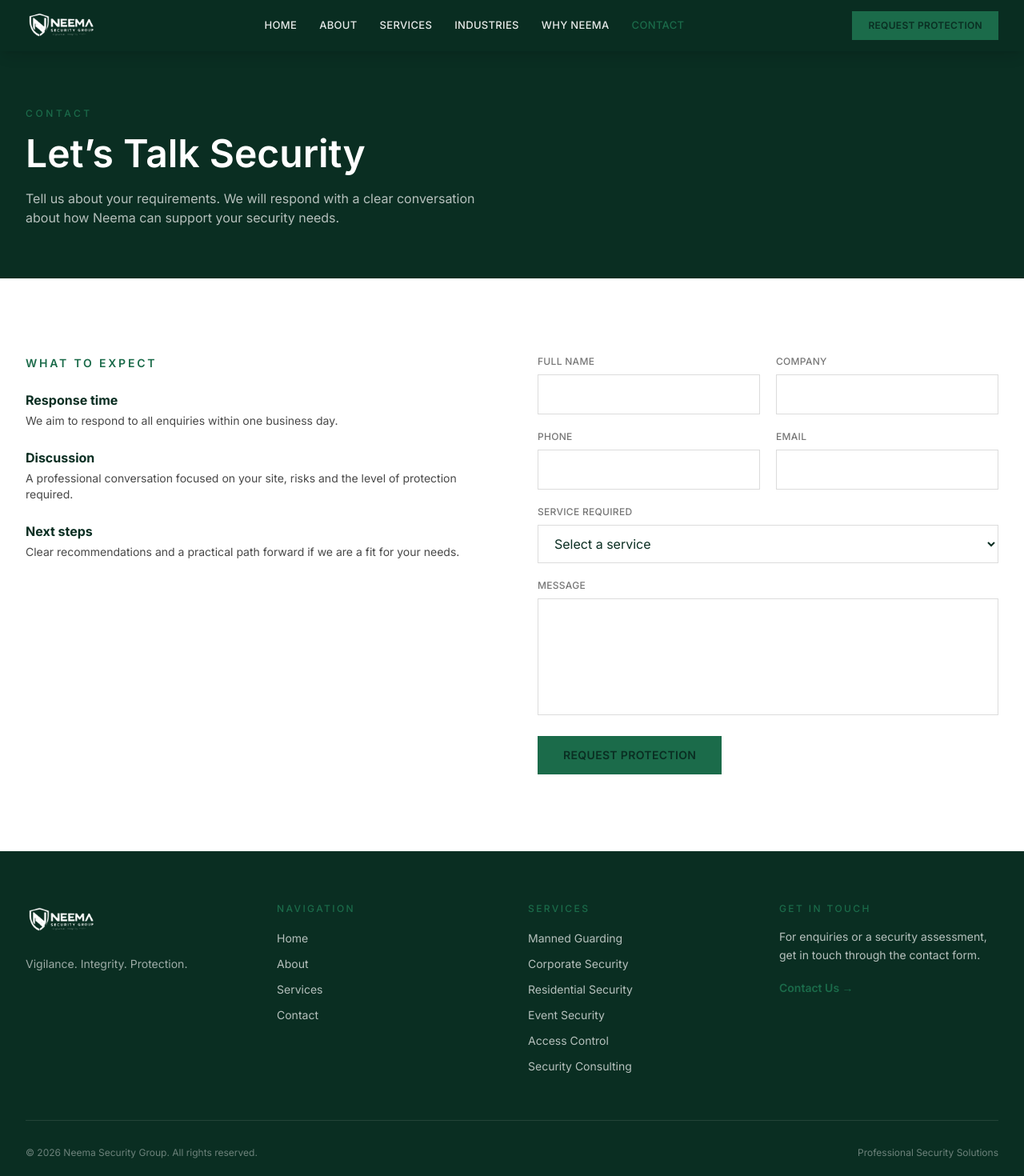
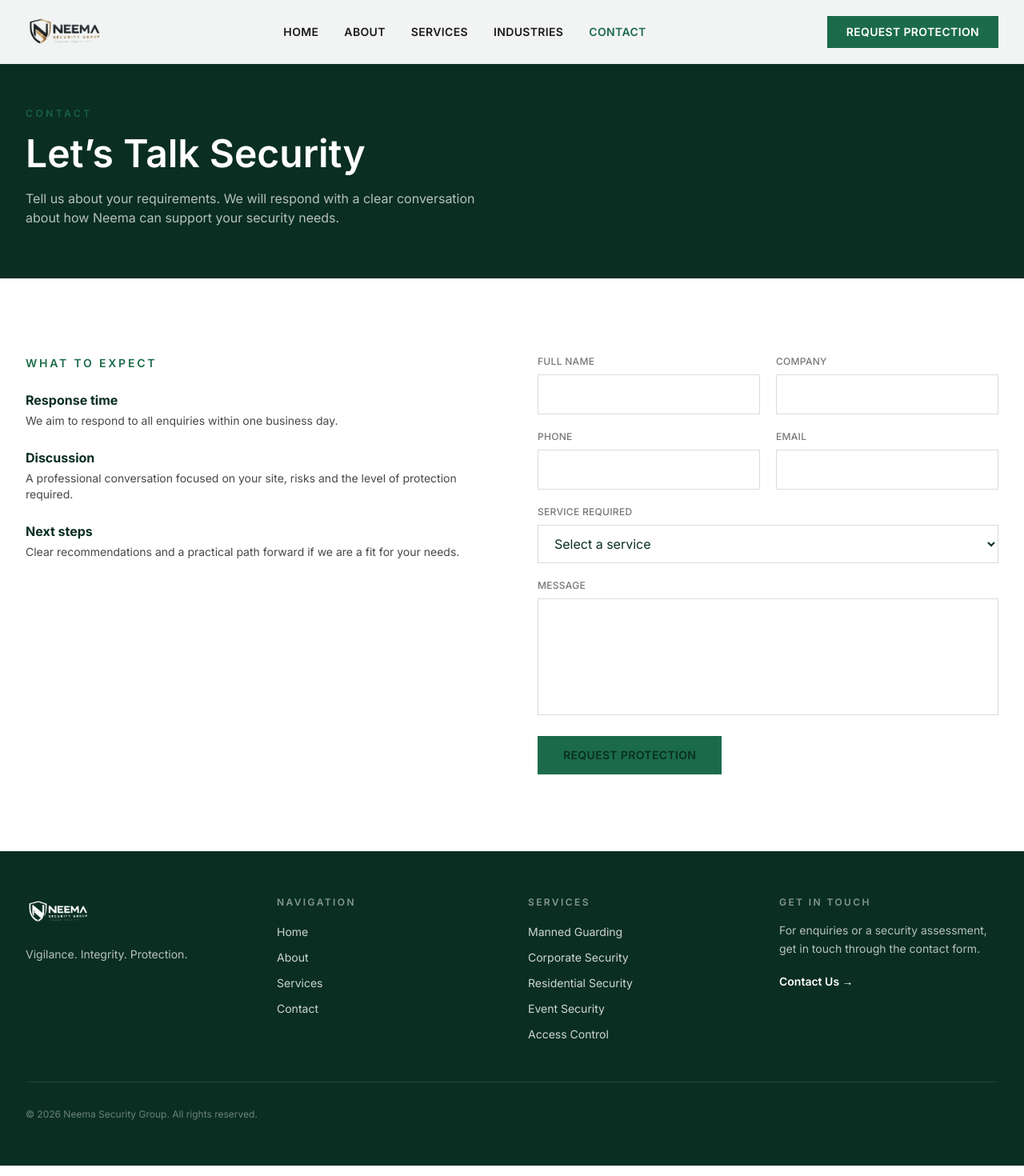
Before and after one commit to Levy254885/neema-security-group, a Next.js app: page /contact in a window 1280 px wide. Shown: the top 1470 px of the page at 80% size. Built offline with nearby package versions, Linux system fonts and the light colour scheme.

Commit message:
feat: SGA-style white navbar, green services, CTA and footer

```diff
--- a/src/components/Footer.tsx
+++ b/src/components/Footer.tsx
@@ -13,26 +13,26 @@ const navLinks = [
 
 export default function Footer() {
   return (
-    <footer className="bg-dark-navy text-white">
-      <div className="max-w-7xl mx-auto px-4 sm:px-6 lg:px-8 py-16">
+    <footer className="bg-green-deep text-white">
+      <div className="max-w-7xl mx-auto px-4 sm:px-6 lg:px-8 py-14">
         <div className="grid grid-cols-1 md:grid-cols-2 lg:grid-cols-4 gap-10">
-          <div className="lg:col-span-1">
+          <div>
             <Link href="/" className="inline-block mb-4">
               <Image
                 src={LOGO}
                 alt="Neema Security Group"
-                width={180}
-                height={56}
-                className="h-11 w-auto brightness-0 invert"
+                width={160}
+                height={50}
+                className="h-10 w-auto brightness-0 invert"
               />
             </Link>
-            <p className="text-sm text-white/60 leading-relaxed">
+            <p className="text-sm text-white/70 leading-relaxed">
               Vigilance. Integrity. Protection.
             </p>
           </div>
 
           <div>
-            <h3 className="text-xs tracking-[0.2em] text-gold uppercase font-medium mb-4">
+            <h3 className="text-xs tracking-[0.2em] text-white/50 uppercase font-semibold mb-4">
               Navigation
             </h3>
             <ul className="space-y-2">
@@ -40,7 +40,7 @@ export default function Footer() {
                 <li key={link.href}>
                   <Link
                     href={link.href}
-                    className="text-sm text-white/70 hover:text-gold transition-colors"
+                    className="text-sm text-white/80 hover:text-white transition-colors"
                   >
                     {link.label}
                   </Link>
@@ -50,15 +50,15 @@ export default function Footer() {
           </div>
 
           <div>
-            <h3 className="text-xs tracking-[0.2em] text-gold uppercase font-medium mb-4">
+            <h3 className="text-xs tracking-[0.2em] text-white/50 uppercase font-semibold mb-4">
               Services
             </h3>
             <ul className="space-y-2">
-              {services.map((s) => (
+              {services.slice(0, 5).map((s) => (
                 <li key={s.slug}>
                   <Link
                     href={`/services/${s.slug}`}
-                    className="text-sm text-white/70 hover:text-gold transition-colors"
+                    className="text-sm text-white/80 hover:text-white transition-colors"
                   >
                     {s.title}
                   </Link>
@@ -68,7 +68,7 @@ export default function Footer() {
           </div>
 
           <div>
-            <h3 className="text-xs tracking-[0.2em] text-gold uppercase font-medium mb-4">
+            <h3 className="text-xs tracking-[0.2em] text-white/50 uppercase font-semibold mb-4">
               Get in Touch
             </h3>
             <p className="text-sm text-white/70 leading-relaxed mb-4">
@@ -77,19 +77,16 @@ export default function Footer() {
             </p>
             <Link
               href="/contact"
-              className="inline-flex text-sm font-semibold text-gold hover:text-light-gold transition-colors"
+              className="inline-flex text-sm font-semibold text-white hover:underline"
             >
               Contact Us →
             </Link>
           </div>
         </div>
 
-        <div className="mt-14 pt-8 border-t border-white/10 flex flex-col sm:flex-row justify-between items-center gap-4">
+        <div className="mt-12 pt-8 border-t border-white/10 flex flex-col sm:flex-row justify-between items-center gap-3">
           <p className="text-xs text-white/40">
             © 2026 Neema Security Group. All rights reserved.
-          </p>
-          <p className="text-xs text-white/40">
-            Professional Security Solutions
           </p>
         </div>
       </div>
--- a/src/components/Navbar.tsx
+++ b/src/components/Navbar.tsx
@@ -15,7 +15,6 @@ const navLinks = [
   { href: "/about", label: "About" },
   { href: "/services", label: "Services" },
   { href: "/#industries", label: "Industries" },
-  { href: "/#why-neema", label: "Why Neema" },
   { href: "/contact", label: "Contact" },
 ];
 
@@ -23,12 +22,11 @@ export default function Navbar() {
   const [scrolled, setScrolled] = useState(false);
   const [mobileOpen, setMobileOpen] = useState(false);
   const pathname = usePathname();
-  const isHome = pathname === "/";
 
   useEffect(() => {
-    const handleScroll = () => setScrolled(window.scrollY > 40);
-    window.addEventListener("scroll", handleScroll, { passive: true });
-    return () => window.removeEventListener("scroll", handleScroll);
+    const onScroll = () => setScrolled(window.scrollY > 20);
+    window.addEventListener("scroll", onScroll, { passive: true });
+    return () => window.removeEventListener("scroll", onScroll);
   }, []);
 
   useEffect(() => {
@@ -38,20 +36,16 @@ export default function Navbar() {
     };
   }, [mobileOpen]);
 
-  useEffect(() => {
-    setMobileOpen(false);
-  }, [pathname]);
-
-  const solid = scrolled || !isHome;
+  useEffect(() => setMobileOpen(false), [pathname]);
 
   return (
     <>
       <header
         className={cn(
-          "fixed top-0 left-0 right-0 z-50 transition-all duration-500",
-          solid
-            ? "bg-dark-navy/95 backdrop-blur-md shadow-lg py-2.5"
-            : "bg-transparent py-4"
+          "fixed top-0 left-0 right-0 z-50 transition-all duration-300",
+          scrolled || mobileOpen
+            ? "bg-white shadow-md py-3"
+            : "bg-white/95 py-4"
         )}
       >
         <div className="max-w-7xl mx-auto px-4 sm:px-6 lg:px-8 flex items-center justify-between">
@@ -61,19 +55,21 @@ export default function Navbar() {
               alt="Neema Security Group"
               width={200}
               height={64}
-              className="h-9 sm:h-11 w-auto brightness-0 invert"
+              className="h-10 sm:h-12 w-auto"
               priority
             />
           </Link>
 
-          <nav className="hidden lg:flex items-center gap-7">
+          <nav className="hidden lg:flex items-center gap-8">
             {navLinks.map((link) => (
               <Link
                 key={link.href}
                 href={link.href}
                 className={cn(
-                  "text-[13px] font-medium tracking-wide uppercase transition-colors hover:text-gold",
-                  pathname === link.href ? "text-gold" : "text-white/90"
+                  "text-sm font-semibold tracking-wide uppercase transition-colors",
+                  pathname === link.href
+                    ? "text-green"
+                    : "text-charcoal hover:text-green"
                 )}
               >
                 {link.label}
@@ -84,7 +80,7 @@ export default function Navbar() {
           <div className="hidden lg:block">
             <Link
               href="/contact"
-              className="inline-flex items-center px-5 py-2.5 bg-gold text-dark-navy text-xs font-semibold tracking-wide uppercase hover:bg-light-gold transition-colors duration-300"
+              className="inline-flex items-center px-6 py-2.5 bg-green text-white text-sm font-semibold tracking-wide uppercase hover:bg-green-dark transition-colors"
             >
               Request Protection
             </Link>
@@ -92,10 +88,10 @@ export default function Navbar() {
 
           <button
             onClick={() => setMobileOpen(!mobileOpen)}
-            className="lg:hidden p-2 text-white"
+            className="lg:hidden p-2 text-charcoal"
             aria-label={mobileOpen ? "Close menu" : "Open menu"}
           >
-            {mobileOpen ? <X size={24} /> : <Menu size={24} />}
+            {mobileOpen ? <X size={26} /> : <Menu size={26} />}
           </button>
         </div>
       </header>
@@ -103,51 +99,40 @@ export default function Navbar() {
       <AnimatePresence>
         {mobileOpen && (
           <motion.div
-            initial={{ opacity: 0 }}
-            animate={{ opacity: 1 }}
-            exit={{ opacity: 0 }}
-            transition={{ duration: 0.25 }}
-            className="fixed inset-0 z-40 bg-dark-navy lg:hidden"
+            initial={{ opacity: 0, y: -8 }}
+            animate={{ opacity: 1, y: 0 }}
+            exit={{ opacity: 0, y: -8 }}
+            transition={{ duration: 0.2 }}
+            className="fixed inset-0 z-40 bg-white lg:hidden pt-20"
           >
-            <div className="flex flex-col h-full pt-24 px-6">
-              <nav className="flex flex-col gap-6">
+            <nav className="flex flex-col px-6 gap-1">
               {navLinks.map((link, i) => (
                 <motion.div
                   key={link.href}
-                    initial={{ opacity: 0, x: -16 }}
+                  initial={{ opacity: 0, x: -12 }}
                   animate={{ opacity: 1, x: 0 }}
-                    transition={{ delay: 0.05 + i * 0.05 }}
+                  transition={{ delay: 0.04 * i }}
                 >
                   <Link
                     href={link.href}
                     onClick={() => setMobileOpen(false)}
                     className={cn(
-                        "text-2xl font-medium transition-colors",
-                        pathname === link.href
-                          ? "text-gold"
-                          : "text-white hover:text-gold"
+                      "block py-4 text-xl font-semibold border-b border-black/5",
+                      pathname === link.href ? "text-green" : "text-charcoal"
                     )}
                   >
                     {link.label}
                   </Link>
                 </motion.div>
               ))}
-              </nav>
-              <motion.div
-                initial={{ opacity: 0, y: 16 }}
-                animate={{ opacity: 1, y: 0 }}
-                transition={{ delay: 0.35 }}
-                className="mt-12"
-              >
               <Link
                 href="/contact"
                 onClick={() => setMobileOpen(false)}
-                  className="inline-flex items-center px-6 py-3.5 bg-gold text-dark-navy text-sm font-semibold tracking-wide uppercase"
+                className="mt-8 inline-flex justify-center items-center px-6 py-3.5 bg-green text-white text-sm font-semibold tracking-wide uppercase"
               >
                 Request Protection
               </Link>
-              </motion.div>
-            </div>
+            </nav>
           </motion.div>
         )}
       </AnimatePresence>
--- a/src/components/sections/CTA.tsx
+++ b/src/components/sections/CTA.tsx
@@ -1,76 +1,51 @@
 "use client";
 
 import { motion } from "framer-motion";
-import Image from "next/image";
 import Link from "next/link";
-import { ArrowRight } from "lucide-react";
 
 export default function CTA() {
   return (
-    <section className="relative py-0 overflow-hidden">
-      <div className="relative min-h-[480px] flex items-center">
-        <div className="absolute inset-0">
-          <Image
-            src="https://images.unsplash.com/photo-1557597774-9d273605dfa9?q=80&w=2000&auto=format&fit=crop"
-            alt="Security professional ready to protect"
-            fill
-            className="object-cover object-center"
-            sizes="100vw"
-          />
-          <div className="absolute inset-0 bg-dark-navy/85" />
-        </div>
-
-        <div className="relative z-10 max-w-7xl mx-auto px-4 sm:px-6 lg:px-8 py-24 text-center">
-          <motion.span
-            initial={{ opacity: 0, y: 10 }}
+    <section className="bg-green-deep text-white">
+      <div className="max-w-3xl mx-auto px-6 py-20 sm:py-24 text-center">
+        <motion.h2
+          initial={{ opacity: 0, y: 14 }}
           whileInView={{ opacity: 1, y: 0 }}
           viewport={{ once: true }}
-            className="text-xs tracking-[0.3em] text-gold uppercase font-medium"
-          >
-            Get Started
-          </motion.span>
-          <motion.h2
-            initial={{ opacity: 0, y: 20 }}
-            whileInView={{ opacity: 1, y: 0 }}
-            viewport={{ once: true }}
-            transition={{ delay: 0.1 }}
-            className="mt-4 text-3xl sm:text-4xl lg:text-5xl font-semibold text-white max-w-3xl mx-auto leading-tight"
+          className="text-2xl sm:text-3xl md:text-4xl font-bold uppercase tracking-wide"
         >
           Does Your Business Need Protection?
         </motion.h2>
         <motion.p
-            initial={{ opacity: 0, y: 20 }}
+          initial={{ opacity: 0, y: 12 }}
+          whileInView={{ opacity: 1, y: 0 }}
+          viewport={{ once: true }}
+          transition={{ delay: 0.1 }}
+          className="mt-5 text-white/85 text-base sm:text-lg leading-relaxed max-w-xl mx-auto"
+        >
+          Tell us about your site and we will put together a security plan that
+          fits your people, property and day to day operations.
+        </motion.p>
+        <motion.div
+          initial={{ opacity: 0, y: 12 }}
           whileInView={{ opacity: 1, y: 0 }}
           viewport={{ once: true }}
           transition={{ delay: 0.2 }}
-            className="mt-6 text-white/70 text-lg max-w-xl mx-auto leading-relaxed"
-          >
-            Tell us about your site and we will put together a security plan
-            that fits your people, property and day to day operations.
-          </motion.p>
-          <motion.div
-            initial={{ opacity: 0, y: 20 }}
-            whileInView={{ opacity: 1, y: 0 }}
-            viewport={{ once: true }}
-            transition={{ delay: 0.3 }}
           className="mt-10 flex flex-col sm:flex-row items-center justify-center gap-4"
         >
           <Link
             href="/contact"
-              className="group inline-flex items-center gap-2 px-8 py-3.5 bg-gold text-dark-navy text-sm font-semibold tracking-wide uppercase hover:bg-light-gold transition-all duration-300"
+            className="inline-flex items-center justify-center min-w-[200px] px-8 py-3.5 bg-white text-green-deep text-sm font-bold tracking-wide uppercase hover:bg-green-muted transition-colors"
           >
             Request Protection
-              <ArrowRight className="w-4 h-4 transition-transform group-hover:translate-x-1" />
           </Link>
           <Link
             href="/contact"
-              className="inline-flex items-center px-8 py-3.5 border border-white/40 text-white text-sm font-semibold tracking-wide uppercase hover:bg-white/10 transition-all duration-300"
+            className="inline-flex items-center justify-center min-w-[160px] px-8 py-3.5 border-2 border-white text-white text-sm font-bold tracking-wide uppercase hover:bg-white hover:text-green-deep transition-colors"
           >
             Contact Us
           </Link>
         </motion.div>
       </div>
-      </div>
     </section>
   );
 }
--- a/src/components/sections/Services.tsx
+++ b/src/components/sections/Services.tsx
@@ -6,108 +6,75 @@ import Link from "next/link";
 import { ArrowRight } from "lucide-react";
 import { services } from "@/data/services";
 
-const container = {
-  hidden: { opacity: 0 },
-  show: {
-    opacity: 1,
-    transition: { staggerChildren: 0.1 },
-  },
-};
-
-const item = {
-  hidden: { opacity: 0, y: 30 },
-  show: { opacity: 1, y: 0, transition: { duration: 0.5 } },
-};
-
 export default function Services() {
   return (
-    <section
-      id="services"
-      className="relative py-28 lg:py-40 bg-off-white overflow-hidden"
-    >
-      <div className="absolute top-0 right-0 w-1/3 h-full bg-navy clip-diagonal opacity-5 pointer-events-none" />
-
-      <div className="max-w-7xl mx-auto px-4 sm:px-6 lg:px-8 relative">
+    <section id="services" className="py-20 sm:py-28 bg-white">
+      <div className="max-w-7xl mx-auto px-4 sm:px-6 lg:px-8">
         <motion.div
-          initial={{ opacity: 0, y: 20 }}
+          initial={{ opacity: 0, y: 16 }}
           whileInView={{ opacity: 1, y: 0 }}
-          viewport={{ once: true, margin: "-100px" }}
-          transition={{ duration: 0.6 }}
-          className="max-w-3xl mb-20"
+          viewport={{ once: true }}
+          className="text-center max-w-2xl mx-auto mb-14"
         >
-          <span className="text-xs tracking-[0.3em] text-gold uppercase font-medium">
+          <h2 className="text-2xl sm:text-3xl md:text-4xl font-bold text-charcoal uppercase tracking-wide">
             Our Services
-          </span>
-          <h2 className="mt-4 text-3xl sm:text-4xl lg:text-5xl font-semibold text-dark-navy leading-tight">
-            Security Solutions
-            <br />
-            <span className="text-navy">Tailored to Your Needs</span>
           </h2>
-          <p className="mt-6 text-charcoal/70 text-lg max-w-xl leading-relaxed">
+          <div className="flex items-center justify-center gap-2 mt-4 mb-5">
+            <span className="w-2 h-2 rounded-full bg-green" />
+            <span className="w-2 h-2 rounded-full bg-green" />
+            <span className="w-2 h-2 rounded-full bg-green" />
+          </div>
+          <p className="text-gray text-base sm:text-lg leading-relaxed">
             From everyday guarding to specialised protection, Neema delivers
             professional security built around each client.
           </p>
         </motion.div>
 
-        <motion.div
-          variants={container}
-          initial="hidden"
-          whileInView="show"
-          viewport={{ once: true, margin: "-50px" }}
-          className="grid grid-cols-1 md:grid-cols-2 lg:grid-cols-3 gap-6 lg:gap-8"
-        >
-          {services.map((service) => (
+        <div className="grid grid-cols-1 md:grid-cols-2 lg:grid-cols-3 gap-6">
+          {services.map((service, i) => (
             <motion.article
               key={service.slug}
-              variants={item}
-              className="group relative bg-white overflow-hidden"
+              initial={{ opacity: 0, y: 24 }}
+              whileInView={{ opacity: 1, y: 0 }}
+              viewport={{ once: true }}
+              transition={{ delay: i * 0.06 }}
+              className="group bg-off-white overflow-hidden"
             >
               <Link href={`/services/${service.slug}`} className="block">
-                <div className="relative h-52 overflow-hidden">
+                <div className="relative h-48 overflow-hidden">
                   <Image
                     src={service.image}
                     alt={service.title}
                     fill
-                    className="object-cover transition-transform duration-700 group-hover:scale-105"
+                    className="object-cover transition-transform duration-500 group-hover:scale-105"
                     sizes="(max-width: 768px) 100vw, 33vw"
                   />
-                  <div className="absolute inset-0 bg-gradient-to-t from-dark-navy/70 to-transparent" />
-                  <span className="absolute top-4 left-4 text-gold text-sm font-semibold tracking-wider">
-                    {service.number}
-                  </span>
                 </div>
                 <div className="p-6">
-                  <h3 className="text-xl font-semibold text-dark-navy group-hover:text-navy transition-colors">
+                  <h3 className="text-lg font-bold text-charcoal uppercase tracking-wide group-hover:text-green transition-colors">
                     {service.title}
                   </h3>
-                  <p className="mt-2 text-sm text-charcoal/70 leading-relaxed">
+                  <p className="mt-2 text-sm text-gray leading-relaxed">
                     {service.description}
                   </p>
-                  <span className="mt-4 inline-flex items-center gap-1.5 text-sm font-medium text-gold group-hover:gap-2.5 transition-all">
-                    Explore Service
+                  <span className="mt-4 inline-flex items-center gap-1.5 text-sm font-semibold text-green uppercase tracking-wide">
+                    Learn More
                     <ArrowRight className="w-3.5 h-3.5" />
                   </span>
                 </div>
-                <div className="absolute bottom-0 left-0 h-0.5 bg-gold w-0 group-hover:w-full transition-all duration-500" />
               </Link>
             </motion.article>
           ))}
-        </motion.div>
+        </div>
 
-        <motion.div
-          initial={{ opacity: 0, y: 16 }}
-          whileInView={{ opacity: 1, y: 0 }}
-          viewport={{ once: true }}
-          className="mt-14 text-center"
-        >
+        <div className="mt-12 text-center">
           <Link
             href="/services"
-            className="inline-flex items-center gap-2 text-sm font-semibold tracking-wide uppercase text-navy hover:text-gold transition-colors"
+            className="inline-flex items-center justify-center px-8 py-3 border-2 border-green text-green text-sm font-bold tracking-wide uppercase hover:bg-green hover:text-white transition-colors"
           >
             View All Services
-            <ArrowRight className="w-4 h-4" />
           </Link>
-        </motion.div>
+        </div>
       </div>
     </section>
   );
```
Lines whose indentation alone changed are shown as unchanged.
